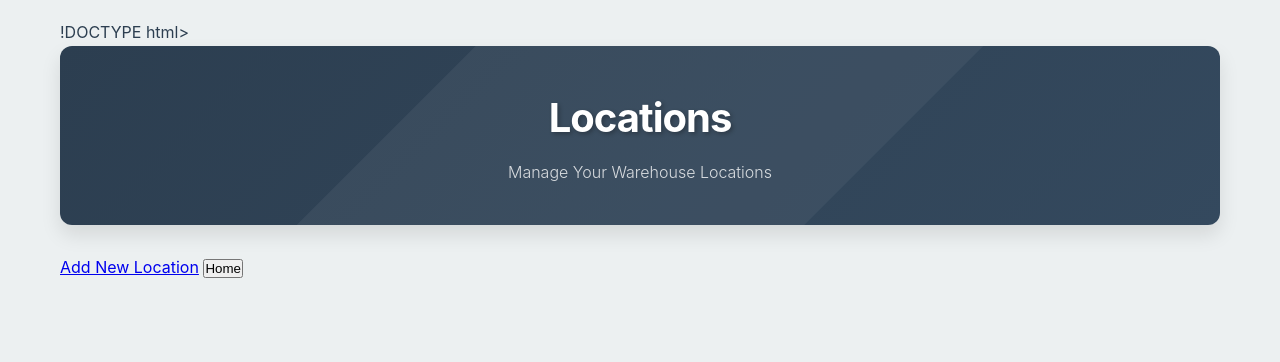
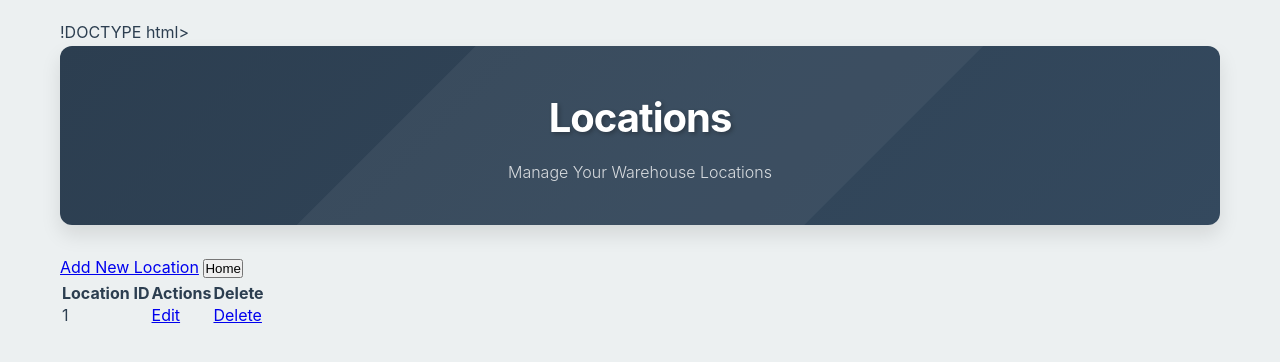
Before and after one commit to UsmanHameed20030505/CRUD-APP.JS, a Python web app: template templates/view-location.html in a window 1280 px wide. Shown: the top 362 px of the page. Run offline with Jinja, Linux system fonts and the light colour scheme; the template is opened without the code that fills it: most values are stand-ins (such as "Sample title", 1, 10 or a date in 2020).

Commit message:
Update view-location.html

```diff
--- a/templates/view-location.html
+++ b/templates/view-location.html
@@ -18,3 +18,32 @@
         <a href="/location/add">Add New Location</a>
         <button onclick="window.location.href='/'" class="btn home-btn">Home</button> <!-- Home Button -->
     </nav>
+<!-- Table Section -->
+    <table>
+        <thead>
+            <tr>
+                <th>Location ID</th>
+                <th>Actions</th>
+                <th>Delete</th> <!-- Delete Column -->
+            </tr>
+        </thead>
+        <tbody>
+            {% for location in locations %}
+            <tr>
+                <td>{{ location.location_id }}</td>
+                <td>
+                    <a href="{{ url_for('edit_location', location_id=location.location_id) }}" class="btn edit-btn">Edit</a>
+                </td>
+                <td>
+                    <a href="/location/delete/{{ location.location_id }}" class="btn delete-btn">Delete</a>
+                </td>
+            </tr>
+            {% else %}
+            <tr>
+                <td colspan="3">No locations found.</td>
+            </tr>
+            {% endfor %}
+        </tbody>
+    </table>
+</body>
+</html>
```
